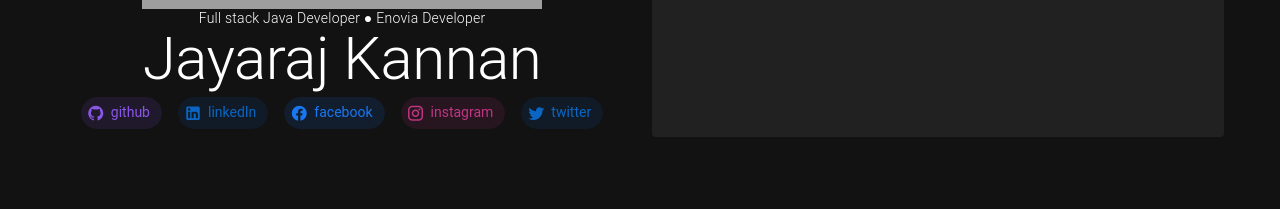
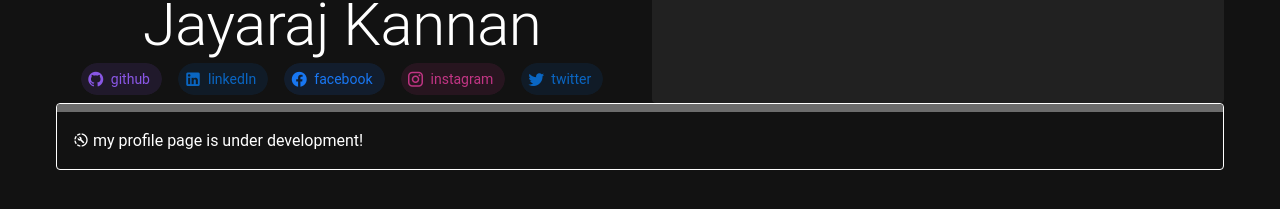
Before and after one commit to jayaraj-kannan/my-portfolio, a Vue app: page / in a window 1280 px wide. Shown: the part 477-686 px from the top of the page. Built offline with nearby package versions, Linux system fonts and the light colour scheme; grey boxes are pictures that could not be loaded.

Commit message:
updated progress

```diff
--- a/src/components/HelloWorld.vue
+++ b/src/components/HelloWorld.vue
@@ -144,7 +144,17 @@
         </v-col>
       </v-row>
 
+
+    <v-alert
+      border="top"
+      variant="outlined"
+      prominent
+    >
+    <i class="mdi mdi-progress-wrench"></i>
+      my profile page is under development!
+    </v-alert>
     </v-responsive>
+
   </v-container>
 </template>
 <script lang="ts" setup>
```
